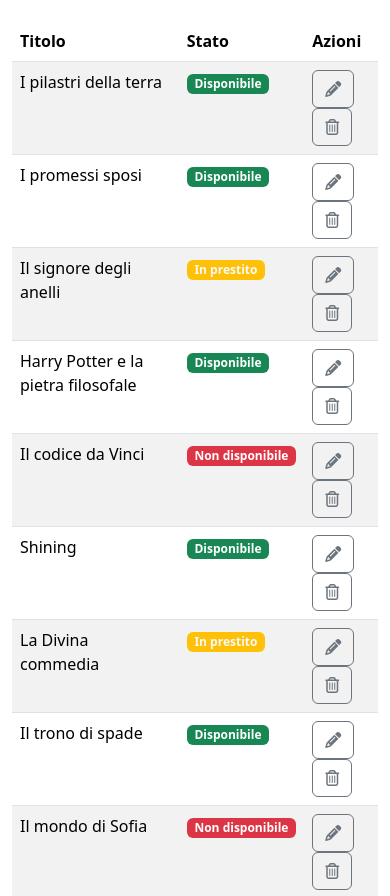
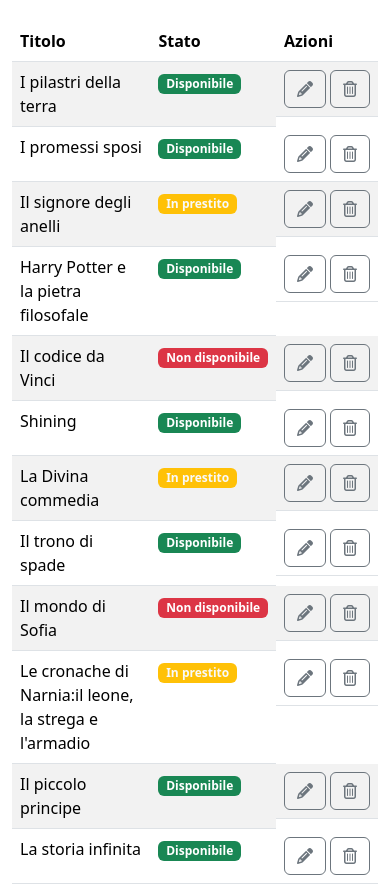
Before and after one commit to VincenzoTulimieri/html-css-bootstrap-dashbooard, a plain HTML site: page index.html in a window 390 px wide. Shown: the part 151-1047 px from the top of the page. Drawn offline with nearby package versions, Linux system fonts and the light colour scheme.

Commit message:
fix: aggiustati tasti colonna azione mobile

```diff
--- a/index.html
+++ b/index.html
@@ -79,7 +79,7 @@
                 <td>I pilastri della terra</td>
                 <td class="d-none d-lg-table-cell">-</td>
                 <td><span class="badge text-bg-success">Disponibile</span></td>
-                <td>
+                <td class="d-flex gap-1">
                   <button type="button" class="btn btn-outline-secondary"><i class="fa-solid fa-pencil"></i></button>
                   <button type="button" class="btn btn-outline-secondary"><i
                       class="fa-regular fa-trash-can"></i></button>
@@ -89,7 +89,7 @@
                 <td>I promessi sposi</td>
                 <td class="d-none d-lg-table-cell">-</td>
                 <td><span class="badge text-bg-success">Disponibile</span></td>
-                <td>
+                <td class="d-flex gap-1">
                   <button type="button" class="btn btn-outline-secondary"><i class="fa-solid fa-pencil"></i></button>
                   <button type="button" class="btn btn-outline-secondary"><i
                       class="fa-regular fa-trash-can"></i></button>
@@ -99,7 +99,7 @@
                 <td>Il signore degli anelli</td>
                 <td class="d-none d-lg-table-cell">18/10/2023</td>
                 <td><span class="badge text-bg-warning text-light">In prestito</span></td>
-                <td>
+                <td class="d-flex gap-1">
                   <button type="button" class="btn btn-outline-secondary"><i class="fa-solid fa-pencil"></i></button>
                   <button type="button" class="btn btn-outline-secondary"><i
                       class="fa-regular fa-trash-can"></i></button>
@@ -109,7 +109,7 @@
                 <td>Harry Potter e la pietra filosofale</td>
                 <td class="d-none d-lg-table-cell">-</td>
                 <td><span class="badge text-bg-success">Disponibile</span></td>
-                <td>
+                <td class="d-flex gap-1">
                   <button type="button" class="btn btn-outline-secondary"><i class="fa-solid fa-pencil"></i></button>
                   <button type="button" class="btn btn-outline-secondary"><i
                       class="fa-regular fa-trash-can"></i></button>
@@ -119,7 +119,7 @@
                 <td>Il codice da Vinci</td>
                 <td class="d-none d-lg-table-cell">-</td>
                 <td><span class="badge text-bg-danger">Non disponibile</span></td>
-                <td>
+                <td class="d-flex gap-1">
                   <button type="button" class="btn btn-outline-secondary"><i class="fa-solid fa-pencil"></i></button>
                   <button type="button" class="btn btn-outline-secondary"><i
                       class="fa-regular fa-trash-can"></i></button>
@@ -129,7 +129,7 @@
                 <td>Shining</td>
                 <td class="d-none d-lg-table-cell">-</td>
                 <td><span class="badge text-bg-success">Disponibile</span></td>
-                <td>
+                <td class="d-flex gap-1">
                   <button type="button" class="btn btn-outline-secondary"><i class="fa-solid fa-pencil"></i></button>
                   <button type="button" class="btn btn-outline-secondary"><i
                       class="fa-regular fa-trash-can"></i></button>
@@ -139,7 +139,7 @@
                 <td>La Divina commedia</td>
                 <td class="d-none d-lg-table-cell">21/09/2023</td>
                 <td><span class="badge text-bg-warning text-light">In prestito</span></td>
-                <td>
+                <td class="d-flex gap-1">
                   <button type="button" class="btn btn-outline-secondary"><i class="fa-solid fa-pencil"></i></button>
                   <button type="button" class="btn btn-outline-secondary"><i
                       class="fa-regular fa-trash-can"></i></button>
@@ -149,7 +149,7 @@
                 <td>Il trono di spade</td>
                 <td class="d-none d-lg-table-cell">-</td>
                 <td><span class="badge text-bg-success">Disponibile</span></td>
-                <td>
+                <td class="d-flex gap-1">
                   <button type="button" class="btn btn-outline-secondary"><i class="fa-solid fa-pencil"></i></button>
                   <button type="button" class="btn btn-outline-secondary"><i
                       class="fa-regular fa-trash-can"></i></button>
@@ -159,7 +159,7 @@
                 <td>Il mondo di Sofia</td>
                 <td class="d-none d-lg-table-cell">-</td>
                 <td><span class="badge text-bg-danger">Non disponibile</span></td>
-                <td>
+                <td class="d-flex gap-1">
                   <button type="button" class="btn btn-outline-secondary"><i class="fa-solid fa-pencil"></i></button>
                   <button type="button" class="btn btn-outline-secondary"><i
                       class="fa-regular fa-trash-can"></i></button>
@@ -169,7 +169,7 @@
                 <td>Le cronache di Narnia:il leone, la strega e l'armadio </td>
                 <td class="d-none d-lg-table-cell">25/07/2023</td>
                 <td><span class="badge text-bg-warning text-light">In prestito</span></td>
-                <td>
+                <td class="d-flex gap-1">
                   <button type="button" class="btn btn-outline-secondary"><i class="fa-solid fa-pencil"></i></button>
                   <button type="button" class="btn btn-outline-secondary"><i
                       class="fa-regular fa-trash-can"></i></button>
@@ -179,7 +179,7 @@
                 <td>Il piccolo principe</td>
                 <td class="d-none d-lg-table-cell">-</td>
                 <td><span class="badge text-bg-success">Disponibile</span></td>
-                <td>
+                <td class="d-flex gap-1">
                   <button type="button" class="btn btn-outline-secondary"><i class="fa-solid fa-pencil"></i></button>
                   <button type="button" class="btn btn-outline-secondary"><i
                       class="fa-regular fa-trash-can"></i></button>
@@ -189,7 +189,7 @@
                 <td>La storia infinita</td>
                 <td class="d-none d-lg-table-cell">-</td>
                 <td><span class="badge text-bg-success">Disponibile</span></td>
-                <td>
+                <td class="d-flex gap-1">
                   <button type="button" class="btn btn-outline-secondary"><i class="fa-solid fa-pencil"></i></button>
                   <button type="button" class="btn btn-outline-secondary"><i
                       class="fa-regular fa-trash-can"></i></button>
```
